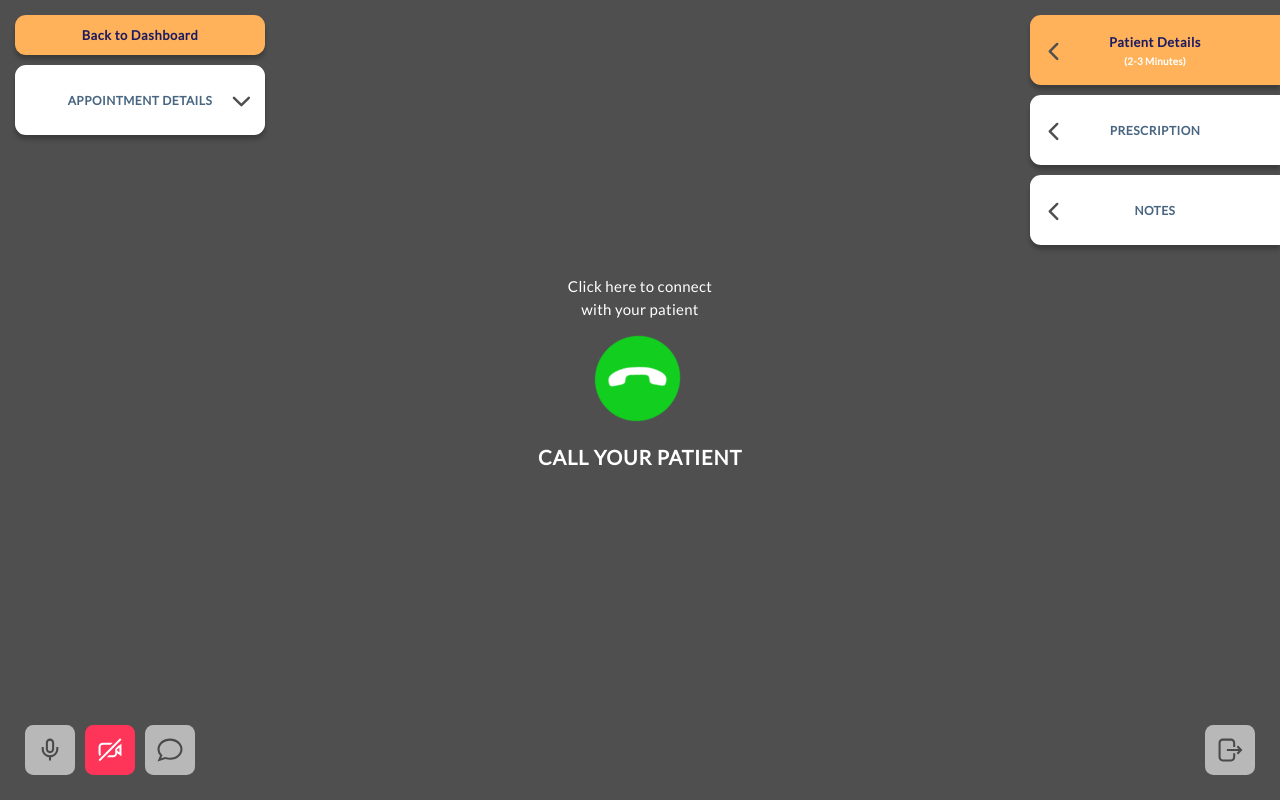
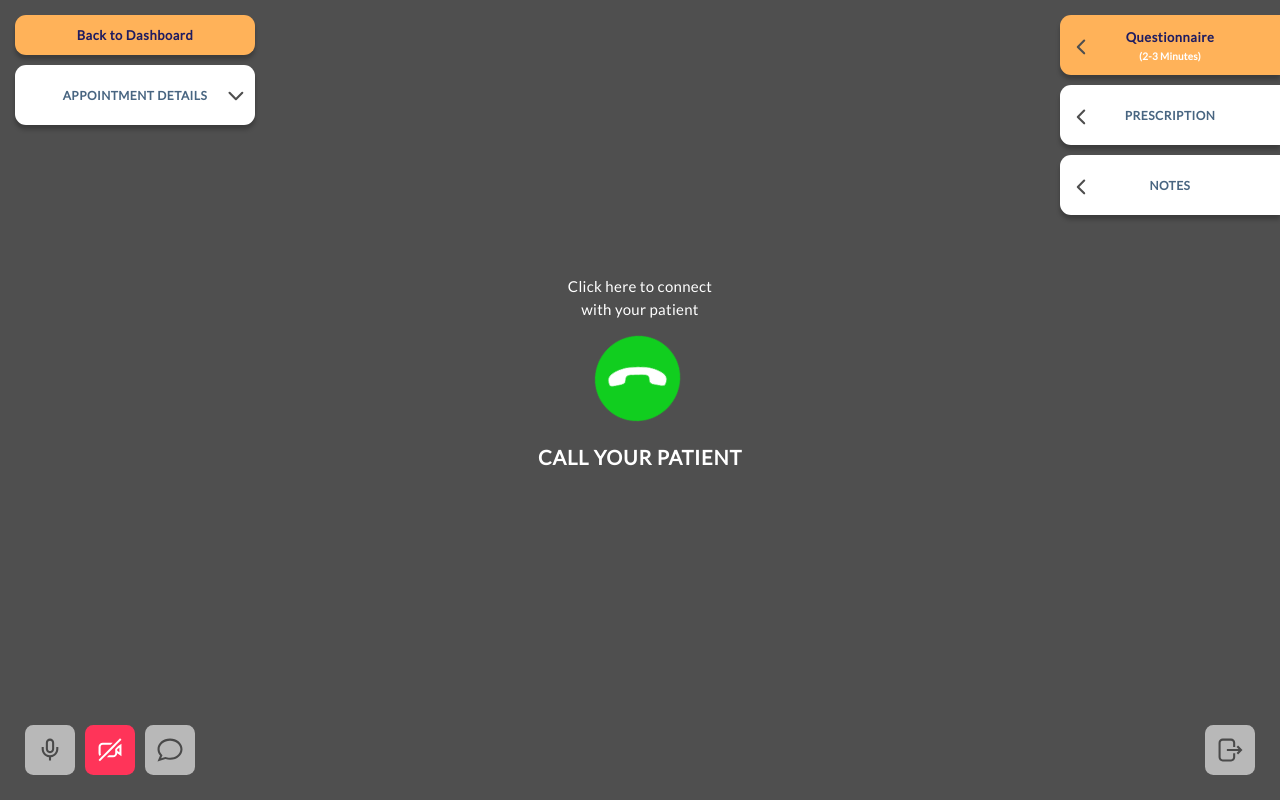
Before and after one commit to lucky-119/iDocTokVideo, a React (Create React App) app in the folder client/: page /doctor in a window 1280 px wide. Built offline with nearby package versions, Linux system fonts and the light colour scheme; no server answers.

Commit message:
left,right menu size changes

```diff
--- a/client/src/components/layout/Options.css
+++ b/client/src/components/layout/Options.css
@@ -1,20 +1,20 @@
 .leftMenu{
     position: absolute;
-    width: 250px;
+    width: 240px;
     left: 15px;
     top: 15px;
 }
 
 .rightMenu{
     position: absolute;
-    width: 250px;
+    width: 220px;
     right: 0px;
     top: 15px;
 }
 
 .whiteMenu{
     position: relative;
-    height: 70px;
+    height: 60px;
     background: #FFFFFF;
     box-sizing: border-box;
     box-shadow: 0px 4.4301px 4.4301px rgba(0, 0, 0, 0.25);
@@ -25,7 +25,7 @@
 
 .whiteMenuOpen{
     position: relative;
-    height: 350px;
+    height: 310px;
     left: 0px;
     top: 0px;
     background: #FFFFFF;
@@ -36,7 +36,7 @@
 
 .whiteMenuOpen:hover{
     position: relative;
-    height: 350px;
+    height: 310px;
     left: 0px;
     top: 0px;
     background: #FFFFFF;
@@ -47,9 +47,14 @@
     opacity: 0.9;
 }
 
+.headingContainer{
+    position: relative;
+    height: 60px;
+}
+
 .orangeMenu{
     position: relative;
-    height: 70px;
+    height: 60px;
     background: #FFB259;
     box-sizing: border-box;
     box-shadow: 0px 4.4301px 4.4301px rgba(0, 0, 0, 0.25);
@@ -106,13 +111,13 @@
     margin: auto;
 }
 
-.whiteMenu > .centerHeading > .menuHeading{
+.whiteMenu > .headingContainer > .centerHeading > .menuHeading, .whiteMenu > .centerHeading > .menuHeading{
     font-size: 12px;
     text-transform: uppercase;
     color: #486581;
 }
 
-.whiteMenuOpen > .centerHeading > .menuHeading{
+.whiteMenuOpen > .headingContainer > .centerHeading > .menuHeading, .whiteMenuOpen > .centerHeading > .menuHeading{
     top: 20%;
     font-size: 12px;
     text-transform: uppercase;
@@ -143,15 +148,19 @@
 
 .downLeftIcon{
     position: absolute;
-    right: 6.25px;
-    top: 18.5px;
+    right: 4px;
+    top: 16px;
+    width: 30px;
+    height: 30px;
 }
 
 .downRightIcon{
     position: absolute;
     left: 6.25px;
-    top: 18.5px;
+    top: 16.5px;
     transform: rotateZ(90deg);
+    width: 30px;
+    height: 30px;
 }
 
 .menuBack{
@@ -214,7 +223,7 @@
     font-style: normal;
     font-weight: 500;
     font-size: 11px;
-    line-height: 10px;
+    line-height: 5px;
     letter-spacing: 0.02em;
 
     color: #486581;
--- a/client/src/components/layout/Options.js
+++ b/client/src/components/layout/Options.js
@@ -101,19 +101,20 @@ class NavBar extends Component{
               </div>
           </div>
           <div id="appointmentDetailsClose" class="whiteMenu" onClick={this.toggleAppointment}>
+            <div class="headingContainer">
               <div class="centerHeading">
                 <p class="menuHeading">Appointment Details</p>
               </div>
               <img src={downIcon} alt="downIcon" class="downLeftIcon"></img>
             </div>
+          </div>
           <div id="appointmentDetailsOpen" class="whiteMenuOpen"  style={{display: "none"}} onClick={this.toggleAppointment}>
+            <div class="headingContainer">
               <div class="centerHeading">
                 <p class="menuHeading">Appointment Details</p>
               </div>
-            <br></br>
-            <br></br>
-            <br></br>
               <img src={downIcon} alt="downIcon" class="downLeftIcon" style={{transform: "rotate(180deg)"}}></img>
+            </div>
             <div class="openDetailsContainer">
               <div class="detailTopic">
                 <p class="detailHeading">Doctor's Name</p>
@@ -139,7 +140,7 @@ class NavBar extends Component{
         <div class="rightMenu">
           <div id="questionnaire" class="orangeMenu" onClick={this.toggleQuestionnaire}>
             <div class="centerHeading">
-              <p class="menuHeading">Patient Details</p>
+              <p class="menuHeading">Questionnaire</p>
               <p class="menuOptional">(2-3 Minutes)</p>
             </div>
             <img src={downIcon} alt="downIcon" class="downRightIcon"></img>
```
Lines whose indentation alone changed are shown as unchanged.
